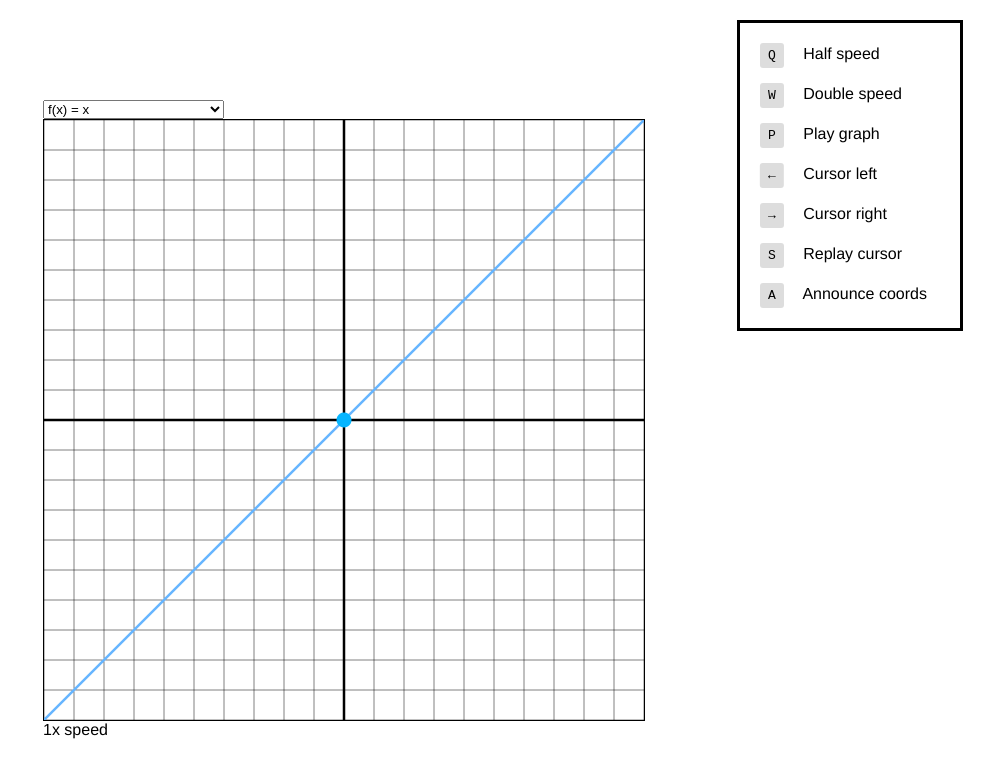
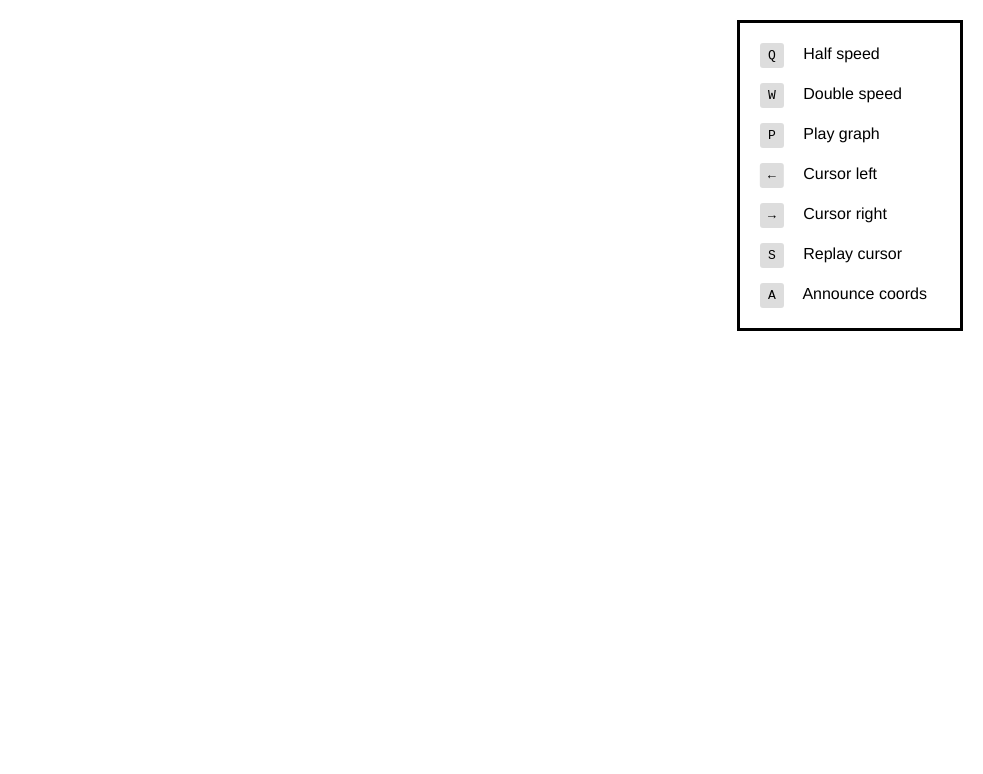
Before and after one commit to jdan/audio-graphing, a plain HTML site: page index.html in a window 1280 px wide. Shown: the whole page, without its empty margins (297-1280 px from the left). Drawn offline with Linux system fonts and the light colour scheme.

Commit message:
Remove more

```diff
--- a/index.html
+++ b/index.html
@@ -5,14 +5,8 @@
 </head>
 <body>
     <main>
-        <select id="function"></select>
-
         <!-- @2x for retina -->
-        <canvas width="1200" height="1200" id="canvas"></canvas>
-
-        <div>
-            <span id="speed"></span>x speed
-        </div>
+        <canvas class="hidden" width="1200" height="1200" id="canvas"></canvas>
     </main>
 
     <div class="controls">
--- a/main.js
+++ b/main.js
@@ -42,24 +42,20 @@ const fns = [
     ["f(x) = tan(x/2)", (x) => Math.tan(x/2)],
 ];
 
+const questions = [
+    {
+        answer: ["y = x^2/10", (x) => x*x/10],
+        choices: [
+            "y = 5x + 3",
+            "y = 2x - 3",
+            "y = x",
+        ],
+    },
+]
+
 function currentFn(x) {
-    return fns[state.currentFnIndex][1](x)
+    return questions[state.currentQuestionIndex].answer[1](x)
 }
-
-const functionSelect = document.getElementById("function")
-for (let i = 0; i < fns.length; i++) {
-    const option = document.createElement("option")
-    option.value = i
-    option.innerHTML = fns[i][0]
-
-    functionSelect.appendChild(option)
-}
-
-functionSelect.addEventListener("change", (e) => {
-    setState({
-        currentFnIndex: +e.target.value,
-    })
-})
 
 function drawVerticalGrid() {
     for (let i = X_MIN; i <= X_MAX; i += GRID_SIZE) {
@@ -138,6 +134,7 @@ function drawCursor() {
 }
 
 const state = {
+    cursorEnabled: true,
     cursorDelta: 0.25,
 
     // Find something on screen?
@@ -148,7 +145,7 @@ const state = {
     volume: 0.2,
     speed: 1,
 
-    currentFnIndex: 0,
+    currentQuestionIndex: 0,
 }
 
 function setState(newState) {
@@ -307,8 +304,6 @@ function draw() {
     drawYAxis()
     drawEquation()
     drawCursor()
-
-    document.getElementById("speed").innerText = state.speed
 }
 
 draw()
```
